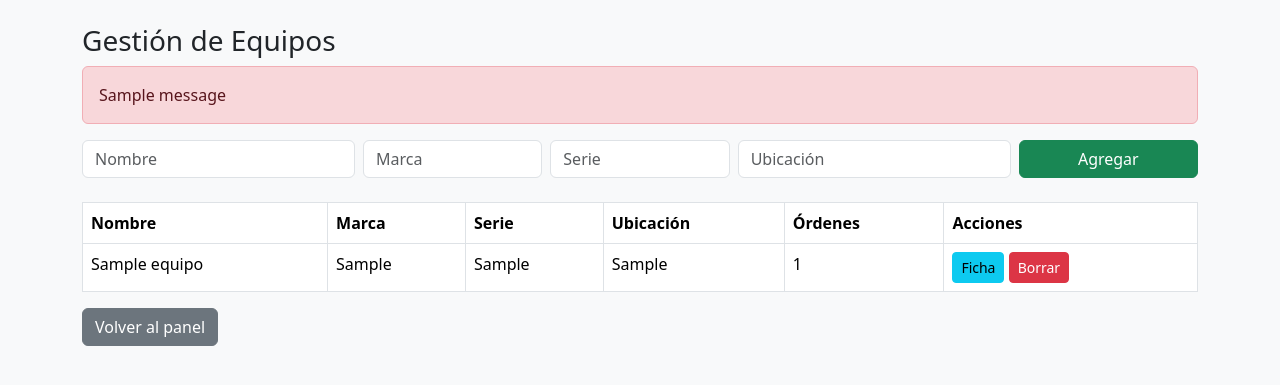
After one commit to 25303067-ship-it/medmaint, a Flask app: page /equipos in a window 1280 px wide. The commit adds this page. Shown: the top 385 px of the page. Run offline with Flask 3, Linux system fonts and the light colour scheme; the visitor is signed in with stand-in values (Sample User, id 1); tables that the repository leaves empty hold one stand-in row (values such as "Sample post"); one stand-in notice (Sample message) is shown.

Commit message:
Add files via upload

```diff
--- a/app.py
+++ b/app.py
@@ -17,9 +17,9 @@ app.config["SQLALCHEMY_TRACK_MODIFICATIONS"] = False
 
 db = SQLAlchemy(app)
 
-# ======================
+# =========================
 # MODELOS
-# ======================
+# =========================
 
 class Usuario(db.Model):
     id = db.Column(db.Integer, primary_key=True)
@@ -27,9 +27,17 @@ class Usuario(db.Model):
     password = db.Column(db.String(200), nullable=False)
     rol = db.Column(db.String(50), nullable=False, default="tecnico")
 
+class Equipo(db.Model):
+    id = db.Column(db.Integer, primary_key=True)
+    nombre = db.Column(db.String(100), nullable=False)
+    marca = db.Column(db.String(100))
+    serie = db.Column(db.String(100))
+    ubicacion = db.Column(db.String(100))
+    ordenes = db.relationship("Orden", backref="equipo_rel", lazy=True)
+
 class Orden(db.Model):
     id = db.Column(db.Integer, primary_key=True)
-    equipo = db.Column(db.String(100), nullable=False)
+    equipo_id = db.Column(db.Integer, db.ForeignKey("equipo.id"), nullable=False)
     tecnico = db.Column(db.String(100), nullable=False)
     estado = db.Column(db.String(50), nullable=False, default="Pendiente")
     fecha = db.Column(db.DateTime, default=datetime.utcnow)
@@ -37,9 +45,9 @@ class Orden(db.Model):
 with app.app_context():
     db.create_all()
 
-# ======================
-# REGISTRO
-# ======================
+# =========================
+# LOGIN / REGISTER
+# =========================
 
 @app.route("/register", methods=["GET", "POST"])
 def register():
@@ -55,15 +63,9 @@ def register():
         nuevo = Usuario(username=username, password=password, rol=rol)
         db.session.add(nuevo)
         db.session.commit()
-
-        flash("Usuario creado correctamente")
         return redirect(url_for("login"))
 
     return render_template("register.html")
-
-# ======================
-# LOGIN
-# ======================
 
 @app.route("/login", methods=["GET", "POST"])
 def login():
@@ -74,8 +76,8 @@ def login():
             session["user"] = user.username
             session["rol"] = user.rol
             return redirect(url_for("index"))
-        else:
-            flash("Credenciales incorrectas")
+
+        flash("Credenciales incorrectas")
 
     return render_template("login.html")
 
@@ -84,29 +86,17 @@ def logout():
     session.clear()
     return redirect(url_for("login"))
 
-# ======================
+# =========================
 # PANEL PRINCIPAL
-# ======================
+# =========================
 
 @app.route("/")
 def index():
     if "user" not in session:
         return redirect(url_for("login"))
 
-    busqueda = request.args.get("buscar", "")
-    estado_filtro = request.args.get("estado", "")
-
-    query = Orden.query
-
-    if busqueda:
-        query = query.filter(
-            Orden.equipo.ilike(f"%{busqueda}%")
-        )
-
-    if estado_filtro:
-        query = query.filter_by(estado=estado_filtro)
-
-    ordenes = query.order_by(Orden.fecha.desc()).all()
+    ordenes = Orden.query.order_by(Orden.fecha.desc()).all()
+    equipos = Equipo.query.all()
 
     total = Orden.query.count()
     pendientes = Orden.query.filter_by(estado="Pendiente").count()
@@ -116,6 +106,7 @@ def index():
     return render_template(
         "index.html",
         ordenes=ordenes,
+        equipos=equipos,
         total=total,
         pendientes=pendientes,
         proceso=proceso,
@@ -128,41 +119,78 @@ def crear():
         return redirect(url_for("login"))
 
     nueva = Orden(
-        equipo=request.form["equipo"],
+        equipo_id=request.form["equipo_id"],
         tecnico=session["user"]
     )
 
     db.session.add(nueva)
     db.session.commit()
-
     return redirect(url_for("index"))
 
 @app.route("/cambiar/<int:id>")
 def cambiar(id):
-    if "user" not in session:
-        return redirect(url_for("login"))
-
-    orden = Orden.query.get(id)
+    orden = Orden.query.get_or_404(id)
     estados = ["Pendiente", "En proceso", "Finalizado"]
     orden.estado = estados[(estados.index(orden.estado) + 1) % len(estados)]
     db.session.commit()
-
     return redirect(url_for("index"))
 
 @app.route("/borrar/<int:id>")
 def borrar(id):
+    if session.get("rol") != "admin":
+        return redirect(url_for("index"))
+
+    orden = Orden.query.get_or_404(id)
+    db.session.delete(orden)
+    db.session.commit()
+    return redirect(url_for("index"))
+
+# =========================
+# EQUIPOS
+# =========================
+
+@app.route("/equipos")
+def equipos():
     if "user" not in session:
         return redirect(url_for("login"))
 
-    if session["rol"] != "admin":
-        flash("No tienes permisos")
-        return redirect(url_for("index"))
+    lista = Equipo.query.all()
+    return render_template("equipos.html", equipos=lista)
 
-    orden = Orden.query.get(id)
-    db.session.delete(orden)
+@app.route("/equipos/crear", methods=["POST"])
+def crear_equipo():
+    nuevo = Equipo(
+        nombre=request.form["nombre"],
+        marca=request.form["marca"],
+        serie=request.form["serie"],
+        ubicacion=request.form["ubicacion"]
+    )
+    db.session.add(nuevo)
     db.session.commit()
+    return redirect(url_for("equipos"))
 
-    return redirect(url_for("index"))
+@app.route("/equipos/<int:id>")
+def detalle_equipo(id):
+    if "user" not in session:
+        return redirect(url_for("login"))
+
+    equipo = Equipo.query.get_or_404(id)
+    return render_template("detalle_equipo.html", equipo=equipo)
+
+@app.route("/equipos/borrar/<int:id>")
+def borrar_equipo(id):
+    if session.get("rol") != "admin":
+        return redirect(url_for("equipos"))
+
+    equipo = Equipo.query.get_or_404(id)
+
+    if equipo.ordenes:
+        flash("No se puede eliminar el equipo porque tiene órdenes registradas.")
+        return redirect(url_for("equipos"))
+
+    db.session.delete(equipo)
+    db.session.commit()
+    return redirect(url_for("equipos"))
 
 if __name__ == "__main__":
     port = int(os.environ.get("PORT", 10000))
--- /dev/null
+++ b/templates/equipos.html
@@ -0,0 +1,74 @@
+<!DOCTYPE html>
+<html>
+<head>
+    <title>Equipos</title>
+    <link href="https://cdn.jsdelivr.net/npm/bootstrap@5.3.2/dist/css/bootstrap.min.css" rel="stylesheet">
+</head>
+<body class="bg-light">
+
+<div class="container mt-4">
+
+<h3>Gestión de Equipos</h3>
+
+{% with messages = get_flashed_messages() %}
+  {% if messages %}
+    <div class="alert alert-danger">
+      {{ messages[0] }}
+    </div>
+  {% endif %}
+{% endwith %}
+
+<form method="POST" action="/equipos/crear" class="row g-2 mb-4">
+    <div class="col-md-3">
+        <input type="text" name="nombre" class="form-control" placeholder="Nombre" required>
+    </div>
+    <div class="col-md-2">
+        <input type="text" name="marca" class="form-control" placeholder="Marca">
+    </div>
+    <div class="col-md-2">
+        <input type="text" name="serie" class="form-control" placeholder="Serie">
+    </div>
+    <div class="col-md-3">
+        <input type="text" name="ubicacion" class="form-control" placeholder="Ubicación">
+    </div>
+    <div class="col-md-2">
+        <button class="btn btn-success w-100">Agregar</button>
+    </div>
+</form>
+
+<table class="table table-bordered">
+    <thead>
+        <tr>
+            <th>Nombre</th>
+            <th>Marca</th>
+            <th>Serie</th>
+            <th>Ubicación</th>
+            <th>Órdenes</th>
+            <th>Acciones</th>
+        </tr>
+    </thead>
+    <tbody>
+        {% for e in equipos %}
+        <tr>
+            <td>{{ e.nombre }}</td>
+            <td>{{ e.marca }}</td>
+            <td>{{ e.serie }}</td>
+            <td>{{ e.ubicacion }}</td>
+            <td>{{ e.ordenes|length }}</td>
+            <td>
+                <a href="/equipos/{{ e.id }}" class="btn btn-info btn-sm">Ficha</a>
+
+                {% if session["rol"] == "admin" %}
+                <a href="/equipos/borrar/{{ e.id }}" class="btn btn-danger btn-sm">Borrar</a>
+                {% endif %}
+            </td>
+        </tr>
+        {% endfor %}
+    </tbody>
+</table>
+
+<a href="/" class="btn btn-secondary">Volver al panel</a>
+
+</div>
+</body>
+</html>
```
Also changed, not shown: templates/detalle_equipo.html (added, +45 -0 lines), templates/index.html (+33 -28 lines).
